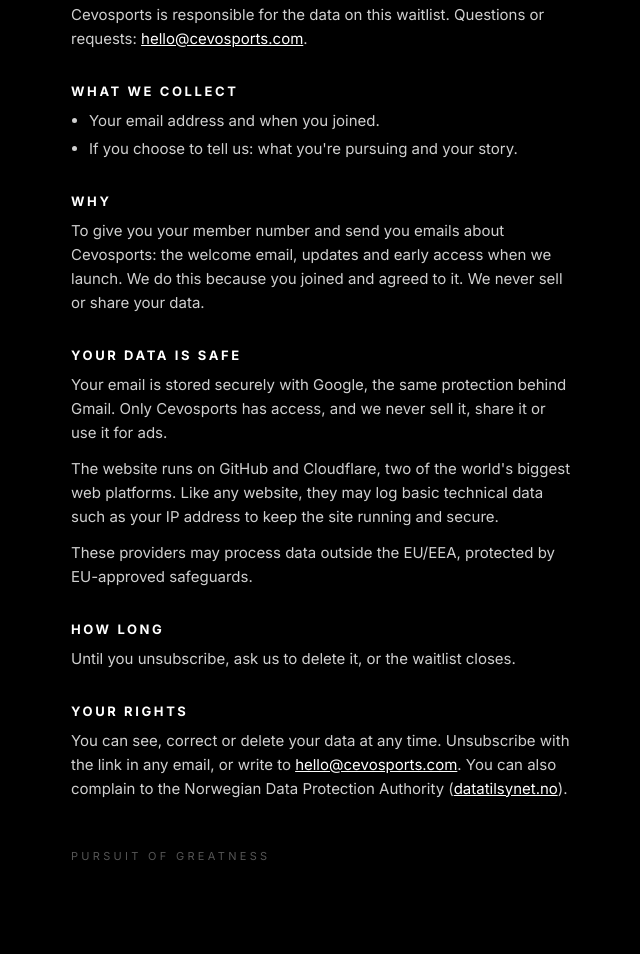
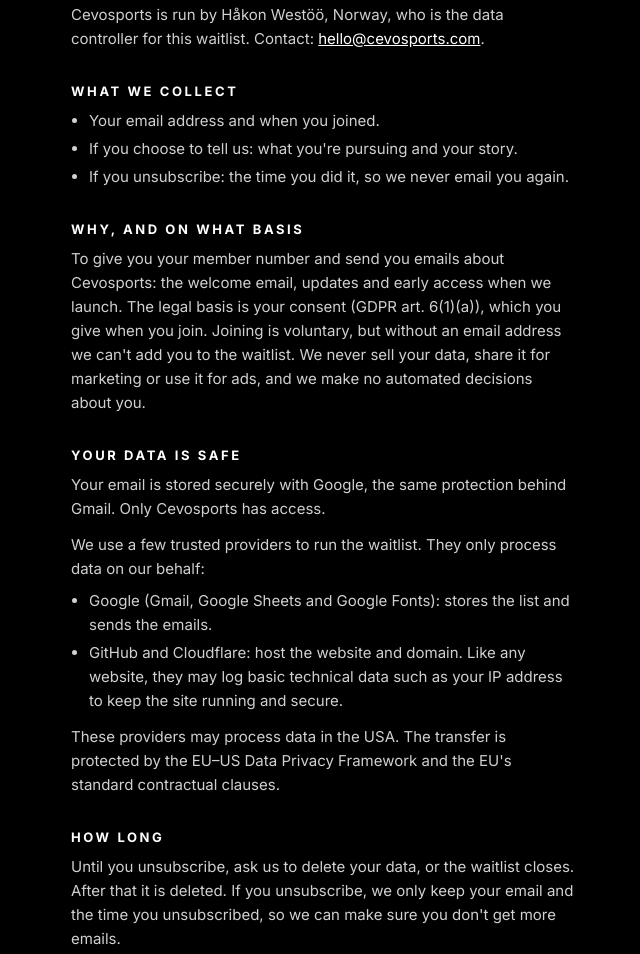
Before and after one commit to contactrx100-cmyk/cevosports, a plain HTML site: page privacy.html in a window 1280 px wide. Shown: the part 252-1206 px from the top of the page, without its empty margins (317-957 px from the left). Before the commit the page ends 1155 px from the top, so only its background shows below. Drawn offline with Linux system fonts and the light colour scheme.

Commit message:
Personvern: alle GDPR art. 13-punkter
Co-Authored-By: Claude Opus 5.5 <noreply@anthropic.com>
Claude-Session: https://claude.ai/code/session_019rzZvcAMhaKTUZPoKVhvBK

```diff
--- a/privacy.html
+++ b/privacy.html
@@ -31,27 +31,33 @@ a{color:#fff}
     <div class="date">Last updated 17 November 2026</div>
 
     <h2>WHO WE ARE</h2>
-    <p>Cevosports is responsible for the data on this waitlist. Questions or requests: <a href="mailto:hello@cevosports.com">hello@cevosports.com</a>.</p>
+    <p>Cevosports is run by Håkon Westöö, Norway, who is the data controller for this waitlist. Contact: <a href="mailto:hello@cevosports.com">hello@cevosports.com</a>.</p>
 
     <h2>WHAT WE COLLECT</h2>
     <ul>
       <li>Your email address and when you joined.</li>
       <li>If you choose to tell us: what you're pursuing and your story.</li>
+      <li>If you unsubscribe: the time you did it, so we never email you again.</li>
     </ul>
 
-    <h2>WHY</h2>
-    <p>To give you your member number and send you emails about Cevosports: the welcome email, updates and early access when we launch. We do this because you joined and agreed to it. We never sell or share your data.</p>
+    <h2>WHY, AND ON WHAT BASIS</h2>
+    <p>To give you your member number and send you emails about Cevosports: the welcome email, updates and early access when we launch. The legal basis is your consent (GDPR art. 6(1)(a)), which you give when you join. Joining is voluntary, but without an email address we can't add you to the waitlist. We never sell your data, share it for marketing or use it for ads, and we make no automated decisions about you.</p>
 
     <h2>YOUR DATA IS SAFE</h2>
-    <p>Your email is stored securely with Google, the same protection behind Gmail. Only Cevosports has access, and we never sell it, share it or use it for ads.</p>
-    <p style="margin-top:12px">The website runs on GitHub and Cloudflare, two of the world's biggest web platforms. Like any website, they may log basic technical data such as your IP address to keep the site running and secure.</p>
-    <p style="margin-top:12px">These providers may process data outside the EU/EEA, protected by EU-approved safeguards.</p>
+    <p>Your email is stored securely with Google, the same protection behind Gmail. Only Cevosports has access.</p>
+    <p style="margin-top:12px">We use a few trusted providers to run the waitlist. They only process data on our behalf:</p>
+    <ul style="margin-top:8px">
+      <li>Google (Gmail, Google Sheets and Google Fonts): stores the list and sends the emails.</li>
+      <li>GitHub and Cloudflare: host the website and domain. Like any website, they may log basic technical data such as your IP address to keep the site running and secure.</li>
+    </ul>
+    <p style="margin-top:12px">These providers may process data in the USA. The transfer is protected by the EU–US Data Privacy Framework and the EU's standard contractual clauses.</p>
 
     <h2>HOW LONG</h2>
-    <p>Until you unsubscribe, ask us to delete it, or the waitlist closes.</p>
+    <p>Until you unsubscribe, ask us to delete your data, or the waitlist closes. After that it is deleted. If you unsubscribe, we only keep your email and the time you unsubscribed, so we can make sure you don't get more emails.</p>
 
     <h2>YOUR RIGHTS</h2>
-    <p>You can see, correct or delete your data at any time. Unsubscribe with the link in any email, or write to <a href="mailto:hello@cevosports.com">hello@cevosports.com</a>. You can also complain to the Norwegian Data Protection Authority (<a href="https://www.datatilsynet.no">datatilsynet.no</a>).</p>
+    <p>You can at any time ask to see, correct or delete your data, restrict or object to how we use it, or get a copy of it. You can withdraw your consent whenever you want by using the unsubscribe link in any email or writing to <a href="mailto:hello@cevosports.com">hello@cevosports.com</a>. This does not affect what we did before you withdrew it. We answer within 30 days.</p>
+    <p style="margin-top:12px">If you think we handle your data wrongly, you can complain to the Norwegian Data Protection Authority (<a href="https://www.datatilsynet.no">datatilsynet.no</a>).</p>
   </div>
   <div class="foot">PURSUIT OF GREATNESS</div>
 </div>
```
